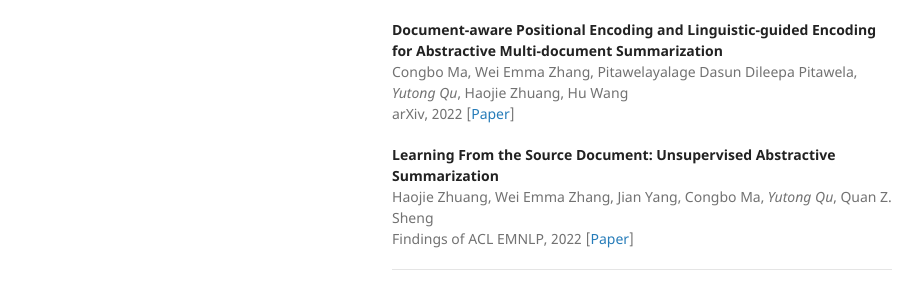
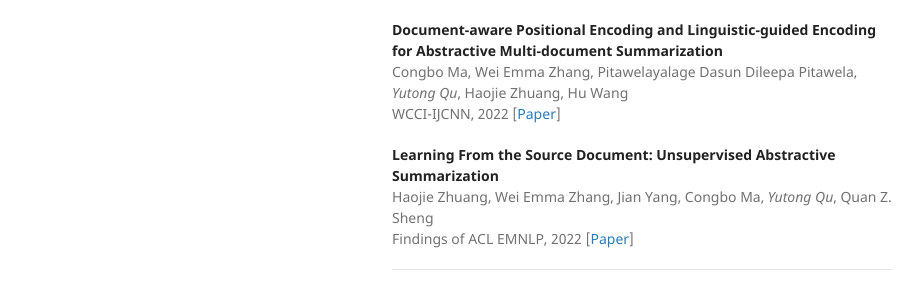
Before and after one commit to yutongqu/yutongqu.github.io, a Jekyll site: the page built from index.md, in a window 1280 px wide and 1215 px high. Shown: the part 675-965 px from the top of the window, without its empty margins (178-1101 px from the left). Built offline with Jekyll 4.4.1, drawn with Linux system fonts in a browser that asks for light colours; our own code applies the rules of GitHub Pages for plain Markdown files; the repository's description, which GitHub fills in, is left out.

Commit message:
Update index.md

```diff
--- a/index.md
+++ b/index.md
@@ -29,7 +29,7 @@ Knowledge-Based Systems, 2022  [[Paper](https://doi.org/10.1016/j.knosys.2022.10
 
 **Document-aware Positional Encoding and Linguistic-guided Encoding for Abstractive Multi-document Summarization**
 Congbo Ma, Wei Emma Zhang, Pitawelayalage Dasun Dileepa Pitawela, *Yutong Qu*, Haojie Zhuang, Hu Wang
-arXiv, 2022  [[Paper](https://arxiv.org/abs/2209.05929)]
+WCCI-IJCNN, 2022  [[Paper](https://arxiv.org/abs/2209.05929)]
 <!-- Accepted by IJCNN at IEEE WCCI 2022  [[Paper](https://arxiv.org/abs/2209.05929)]   -->
 
 **Learning From the Source Document: Unsupervised Abstractive Summarization**
```
